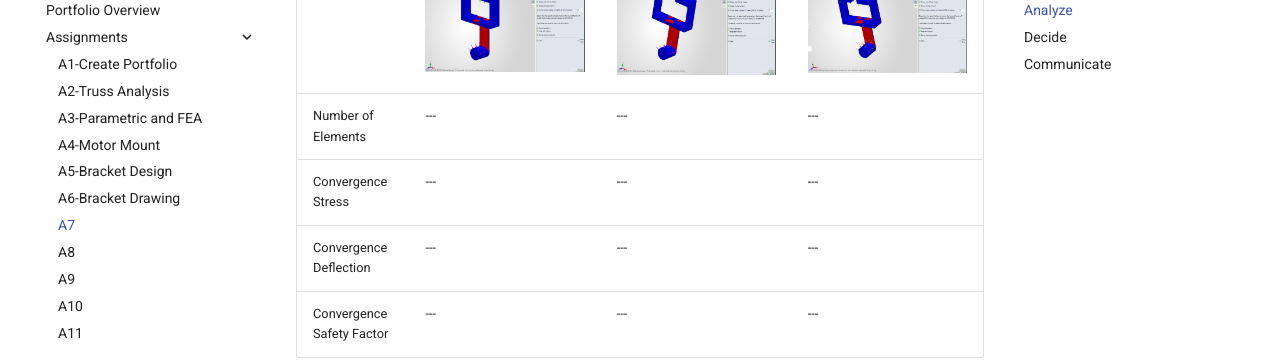
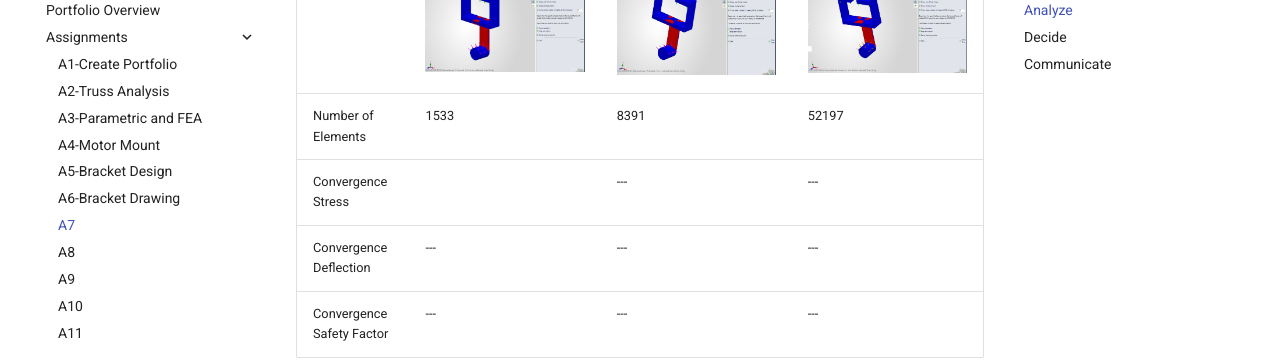
Before and after one commit to Jeffrey-Mendoza/megr2157-portfolio, an MkDocs documentation site: the page built from docs/assignments/A07/index.md, in a window 1280 px wide and 900 px high, scrolled down 3137 px. Shown: the part 152-512 px from the top of the window. Built offline with MkDocs 1.6.1 and Material for MkDocs 9.7.7, drawn with Linux system fonts in a browser that asks for light colours.

Commit message:
Update number of elements and convergence stress data

```diff
--- a/docs/assignments/A07/index.md
+++ b/docs/assignments/A07/index.md
@@ -40,8 +40,8 @@ Task is simply to create a high stiff, high strength, and lightweight component.
 | Mass(lbs.) | 0.77 | 0.77 | 0.77 |
 |Min Factor of Safety| 7.561e-02 | 6.908e-02 | 5.734e-02 |
 |FOS location| ![My Image](originalfoscoarsemesh.png) | ![My Image](originalfosdefmesh.png) | ![My Image](originalfosfinemesh.png) |
-| Number of Elements| --- | --- | --- |
-|Convergence Stress| --- | --- | --- |
+| Number of Elements| 1533 | 8391 | 52197 |
+|Convergence Stress|  | --- | --- |
 |Convergence Deflection| --- | --- | --- |
 |Convergence Safety Factor| --- | --- | --- |
 
```
